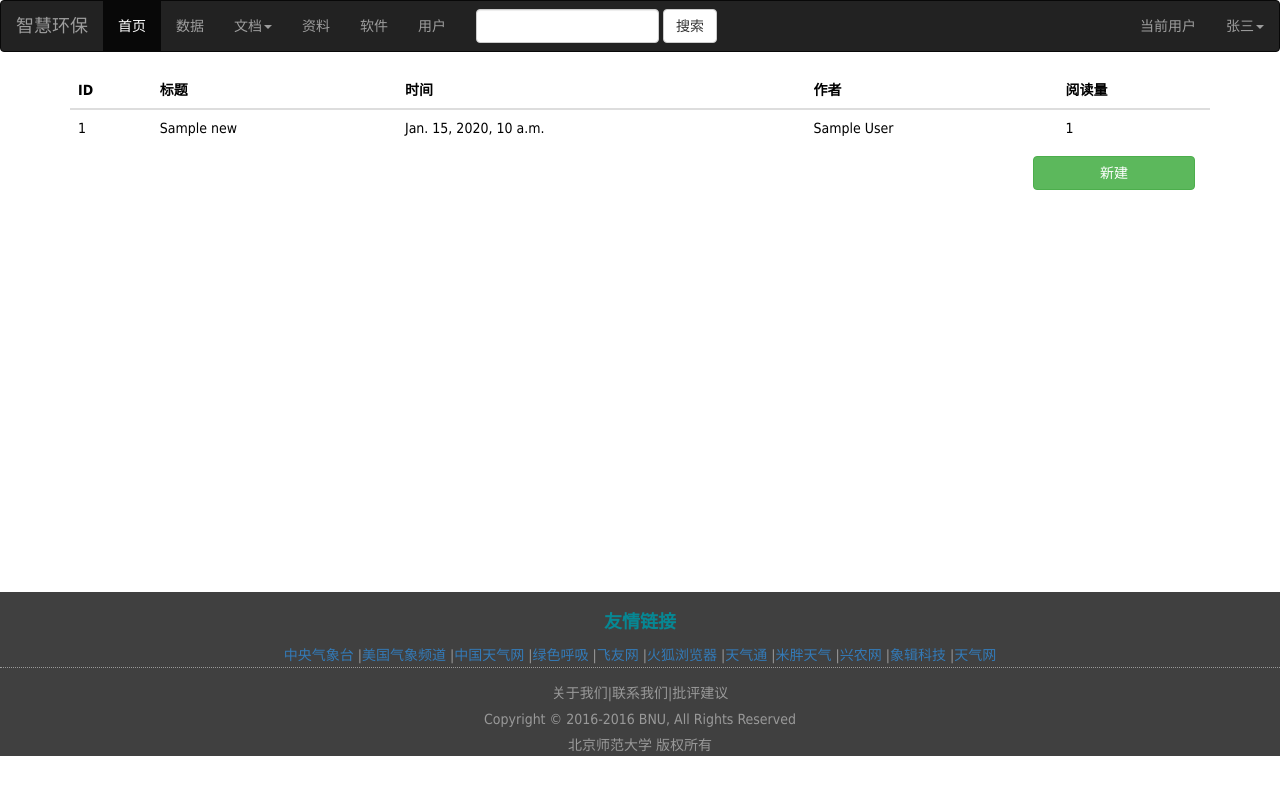
After one commit to zldevil2011/CERNET_IPV6_WEP, a Django app: page /adminxl/news/list/ in a window 1280 px wide. The commit adds this page. Run offline with Django 3.2, Linux system fonts and the light colour scheme; tables that the repository leaves empty hold one stand-in row (values such as "Sample post"); parts of the project's set-up code (start-up, migrations or seed data) failed here and were passed over; some libraries are stand-ins or nearby versions.

Commit message:
newsList

```diff
--- a/app/admin_urls.py
+++ b/app/admin_urls.py
@@ -9,6 +9,7 @@ urlpatterns = [
 	url('^$', views.admin.index.index, name="admin_index"),
 	url('^index/$', views.admin.index.index, name="admin_index"),
 	url('^data/$', views.admin.data.index, name="admin_data"),
+	url('^news/list/$', views.admin.news.list, name="newlist"),
 	url('^news/edit/$', views.admin.news.edit, name="editNews"),
 	url('^news/(?P<news_id>\d+)/$', views.admin.news.read, name="readNews"),
 ]
--- a/app/templates/adminer/admin_data.html
+++ b/app/templates/adminer/admin_data.html
@@ -5,7 +5,7 @@
 {% block special_css %}
 {% endblock %}
 {% block main-body %}
-    <div class="container admin-main-back">
+    <div class="container admin-main-back" style="min-height: 500px;">
         <div class="row clearfix">
             <div class="col-md-3 white-border clearfix">
                 <div class="col-md-12 horizontal-center paddingTB-sm">叶面积指数</div>
--- a/app/templates/adminer/adminer_base.html
+++ b/app/templates/adminer/adminer_base.html
@@ -32,7 +32,7 @@
                          <a href="#" class="dropdown-toggle" data-toggle="dropdown">文档<strong class="caret"></strong></a>
                         <ul class="dropdown-menu">
                             <li>
-                                 <a href="#">通知</a>
+                                 <a href="/adminxl/news/list/">通知</a>
                             </li>
                             <li>
                                  <a href="#">新闻</a>
--- a/app/templates/adminer/news.html
+++ b/app/templates/adminer/news.html
@@ -4,7 +4,7 @@
 {% endblock %}
 {% block main-body %}
 {#    <div style="display: none">{{ form.as_table }}</div>#}
-    <div class="container">
+    <div class="container" style=" min-height: 500px;">
         <div class="row clearfix">
             <div class="col-md-12">
                 <div class="horizontal-center-block"  style="width: 100%;">
--- /dev/null
+++ b/app/templates/adminer/newsList.html
@@ -0,0 +1,47 @@
+{% extends 'adminer/adminer_base.html' %}
+{% block title %}
+    文章编辑
+{% endblock %}
+{% block main-body %}
+{#    <div style="display: none">{{ form.as_table }}</div>#}
+    <div class="container" style="min-height: 500px;">
+        <div class="row clearfix">
+            <div class="col-md-12">
+                <div class="horizontal-center-block"  style="width: 100%;">
+                    <table class="table table table-hover horizontal-center-block">
+                        <thead>
+                            <tr>
+                                <th>ID</th>
+                                <th>标题</th>
+                                <th>时间</th>
+                                <th>作者</th>
+                                <th>阅读量</th>
+                            </tr>
+                        </thead>
+                        <tbody>
+                            {% for news in news_list %}
+                                <tr onclick="window.location.href='/adminxl/news/' + {{ news.news_id }}" class="hander">
+                                    <td>{{ news.news_id }}</td>
+                                    <td>{{ news.title }}</td>
+                                    <td>{{ news.time }}</td>
+                                    <td>{{ news.author }}</td>
+                                    <td>{{ news.read_count }}</td>
+                                </tr>
+                            {% endfor %}
+                        </tbody>
+                    </table>
+                </div>
+            </div>
+
+            <div class="col-md-12" style="margin-top: 10px;">
+                <div class="col-md-offset-6 col-md-6 col-sm-12 text-right" >
+                    <button name = "save" class="btn btn-success" style="width: 30%;" onclick="window.location.href='/adminxl/news/edit/'">新建</button>
+                </div>
+            </div>
+        </div>
+    </div>
+{% endblock %}
+{% block special_js %}
+    <script>
+    </script>
+{% endblock %}
--- a/app/views/admin/news.py
+++ b/app/views/admin/news.py
@@ -5,6 +5,13 @@ from app.models import News
 from django.views.decorators.csrf import csrf_exempt
 
 from app.forms import UEditorTestModelForm,TestUEditorForm
+
+
+def list(request):
+	news_list = News.objects.all().order_by('-time')
+	return render(request, "adminer/newsList.html", {
+		"news_list": news_list,
+	})
 
 
 @csrf_exempt
```
Also changed, not shown: 1 other file.
